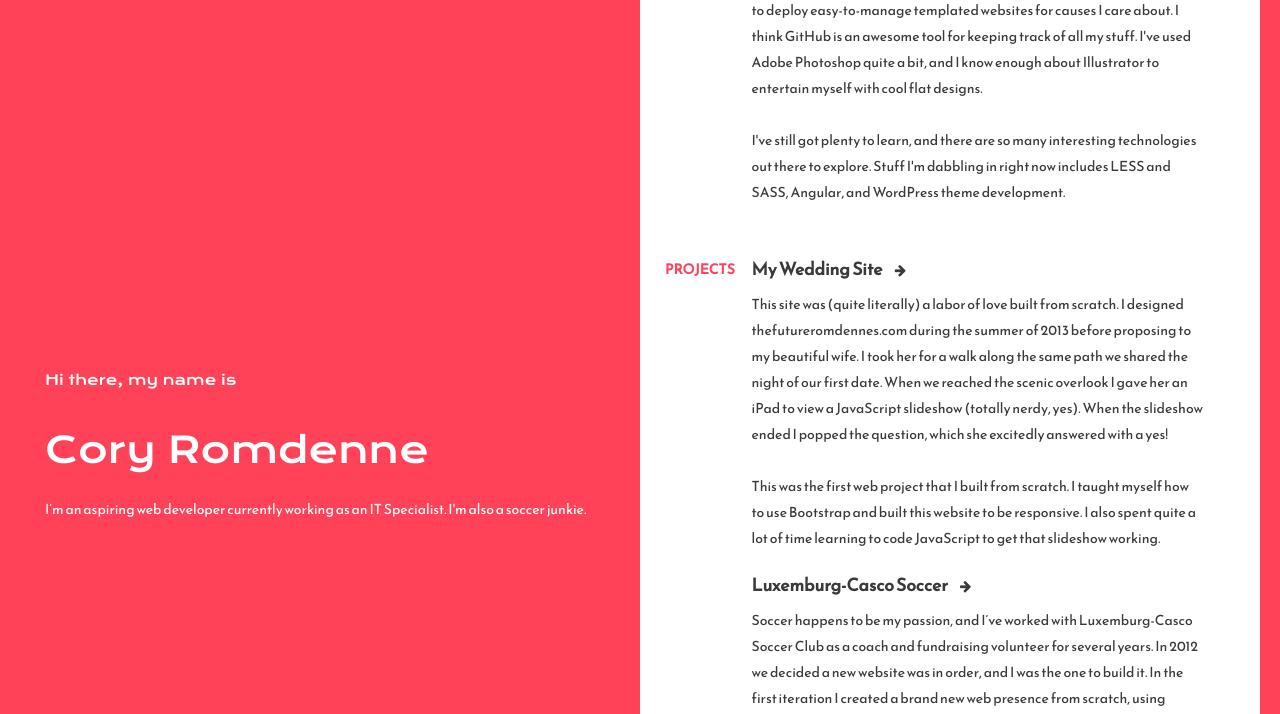
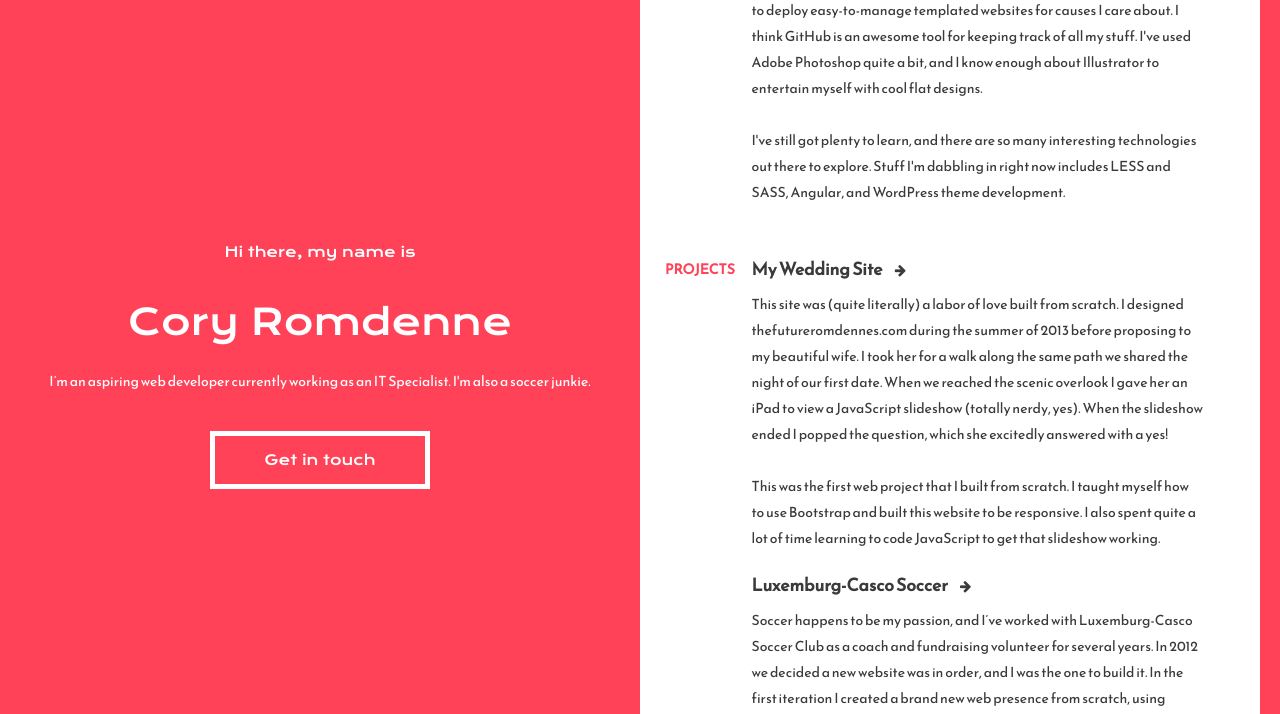
Before and after one commit to cromdenne/Personal-Website, a PHP site: page / in a window 1280 px wide. Shown: the part 544-1258 px from the top of the page. Run offline with PHP 8.4, Linux system fonts and the light colour scheme.

Commit message:
Left pane updates
Experimented with image above info area. Decided against it for now.
Added contact button and modified spacing slightly.

```diff
--- a/css/two.css
+++ b/css/two.css
@@ -72,8 +72,6 @@ h1, h2, h3, h4, h5, h6 {
     position: relative;
     width: 100%;
     margin-top: 10px;
-    padding-left: 25px;
-    padding-right: 50px;
     min-height: 490px;
     background-color: #ff4258;
     color: #ffffff;
@@ -81,6 +79,7 @@ h1, h2, h3, h4, h5, h6 {
     .pane-left {
         float: left;
         position: fixed;
+        padding-right: 40px;
         top: 0;
         height: 100%;
         width: 50%;
@@ -117,12 +116,24 @@ h1, h2, h3, h4, h5, h6 {
 }
 
 .left-info {
-
+    padding-top: 50px;
+    text-align: center;
 } @media (min-width: 760px) {
     .left-info {
         position: relative;
-        top: 50%;
+        top: 40%
     }
+}
+
+.contact {
+    margin-top: 50px;
+}
+
+.contact-button {
+    border: 5px solid #ffffff;
+    padding: 15px 50px;
+    font-family: 'Krona One', sans-serif;
+    color: #ffffff;
 }
 
 .left-footer {
--- a/index.html
+++ b/index.html
@@ -43,6 +43,10 @@
                     I’m an aspiring web developer currently working as an IT Specialist. I'm also a soccer junkie.
                 </p>
 
+                <div class="contact">
+                    <a class="contact-button" href="mailto:cory@romdenne.com" target="blank">Get in touch</a>
+                </div><!-- /.contact -->
+
             </div><!-- /.left-info -->
 
             <div class="left-footer">
@@ -51,7 +55,7 @@
                 <a class="social" href="https://github.com/cromdenne" target="_blank"><i class="fa fa-github" aria-hidden="true"></i></a>
                 <a class="social" href="https://dribbble.com/cromdenne" target="_blank"><i class="fa fa-dribbble" aria-hidden="true"></i></a>
 
-            </div>
+            </div><!-- /.left-footer -->
 
         </div><!-- /.pane-left -->
 
```
